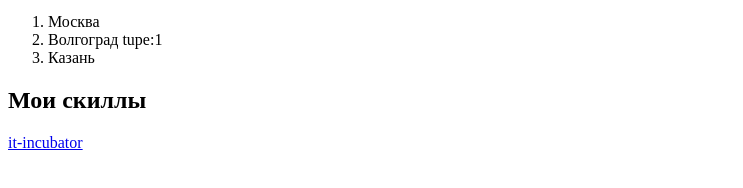
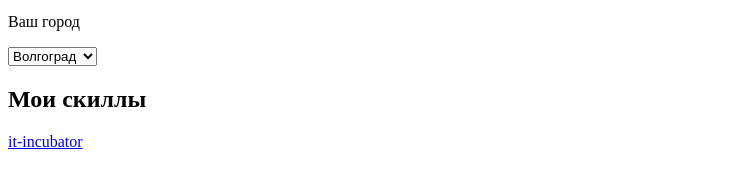
Before and after one commit to VitalyLut/1-hw-with-auto-test-html-css-main, a plain HTML site: page index.html in a window 1280 px wide. Shown: the part 148-336 px from the top of the page, without its empty margins (0-743 px from the left). Drawn offline with Linux system fonts and the light colour scheme.

Commit message:
города

```diff
--- a/index.html
+++ b/index.html
@@ -27,11 +27,14 @@
 
     <section data-cy="hw1-section-about-pre">
         <!-- 2) В этом разделе создай выпадающий список с разными городами (не меньше 3-х). Свой город сделай вторым в этом списке. С помощью специального атрибута, сделай так, чтобы твой город всегда был выбранным по умолчанию  -->
-         <ol>
-            <li>Москва</li>
-            <li>Волгоград tupe:1</li>
-            <li>Казань</li>
-         </ol>
+         <p>Ваш город</p>
+         <form>
+            <select name="Город">
+                <option value="msk">Москва</option>
+                <option value="vlg" selected>Волгоград</option>
+                <option value="krd">Краснодар</option>
+            </select>
+         </form>
         <div data-cy="hw1-unordered-list-box-pre">
             <!-- 3) В этом разделе создай 2 дочерних элемента: -->
 
```
